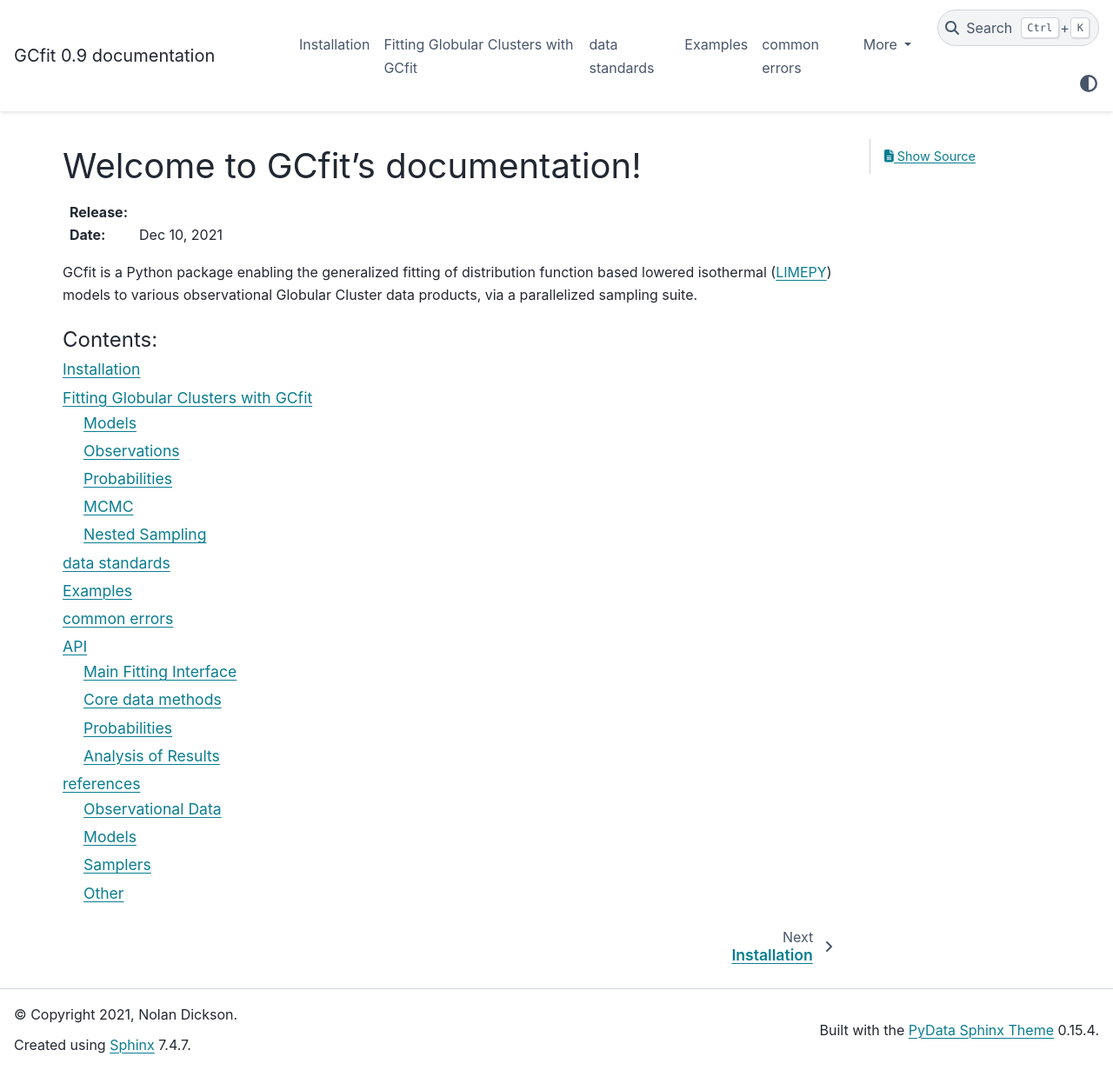
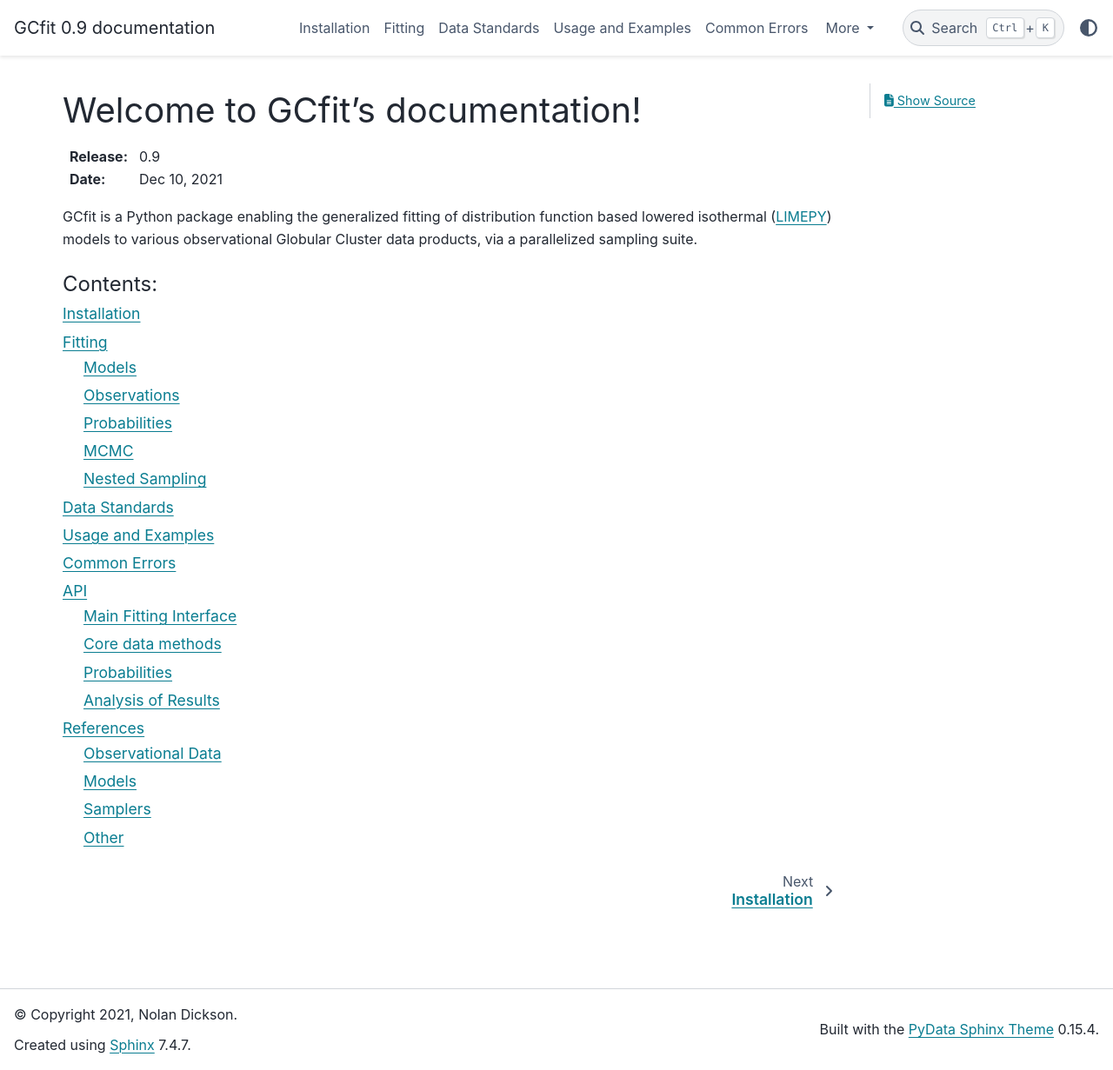
Before and after one commit to nmdickson/GCfit, a Sphinx documentation site: the page built from docs/source/index.rst, in a window 1280 px wide and 1231 px high. Shown: the whole window at 87% size. Built offline with Sphinx 7.4.7 and the PyData theme 0.15.4, drawn with Linux system fonts in a browser that asks for light colours; pages that are not in the unit, such as notebooks, are missing from menus.

Commit message:
Fix up some of the page titles

```diff
--- a/docs/source/index.rst
+++ b/docs/source/index.rst
@@ -18,10 +18,10 @@
    :maxdepth: 2
    :caption: Contents:
 
-   installation
-   fitting
-   data standards <standards>
-   examples
-   common errors <errors>
+   Installation <installation>
+   Fitting <fitting>
+   Data Standards <standards>
+   Usage and Examples <usage>
+   Common Errors <errors>
    API <ref/api>
-   references <citations>
+   References <citations>
--- a/docs/source/examples.rst
+++ b/docs/source/usage.rst
@@ -1,6 +1,6 @@
-========
-Examples
-========
+=====
+Usage
+=====
 
 Examples of how to run GCfit, both from python, and from the commmand line.
 Also examples of runnning it in parallel using a job script
```
Also changed, not shown: other parts of docs/source/index.rst (+1 -1 lines).
